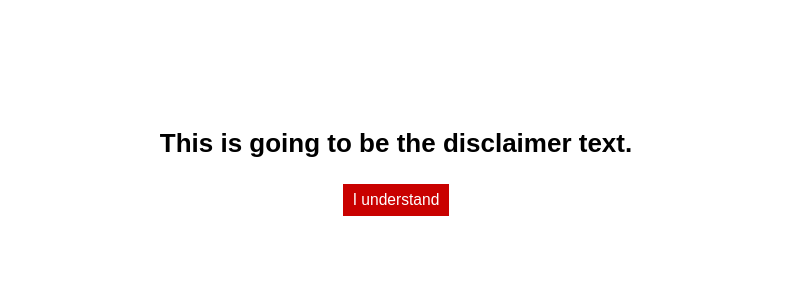
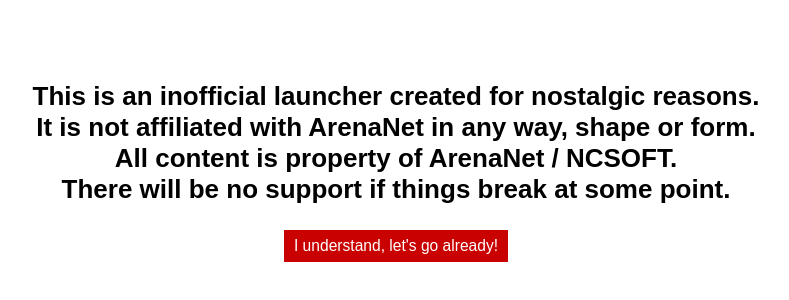
Before and after one commit to queicherius/gw2-beta-launcher, an Electron app: page src/disclaimer.html in a window 1280 px wide. Shown: the part 216-516 px from the top of the page, without its empty margins (244-1033 px from the left). Drawn offline with Linux system fonts and the light colour scheme.

Commit message:
Fix texts

```diff
--- a/src/disclaimer.html
+++ b/src/disclaimer.html
@@ -6,8 +6,13 @@
 	<link rel="stylesheet" type="text/css" href="styles/executable.css">
   </head>
   <body>
-  	<h1>This is going to be the disclaimer text.</h1>
-  	<a href="#" class="confirm-button">I understand</a>
+  	<h1>
+        This is an inofficial launcher created for nostalgic reasons.<br>
+        It is not affiliated with ArenaNet in any way, shape or form.<br>
+        All content is property of ArenaNet / NCSOFT.<br>
+        There will be no support if things break at some point.
+    </h1>
+  	<a href="#" class="confirm-button">I understand, let's go already!</a>
 
 	<!-- Load in the actual application code -->
 	<script type="text/javascript">
--- a/src/styles/executable.css
+++ b/src/styles/executable.css
@@ -16,6 +16,7 @@
   flex-direction: column;
   align-items: center;
   justify-content: center;
+  text-align: center;
 }
 
 body > * {
```
Also changed, not shown: src/executable.html (+2 -2 lines).
